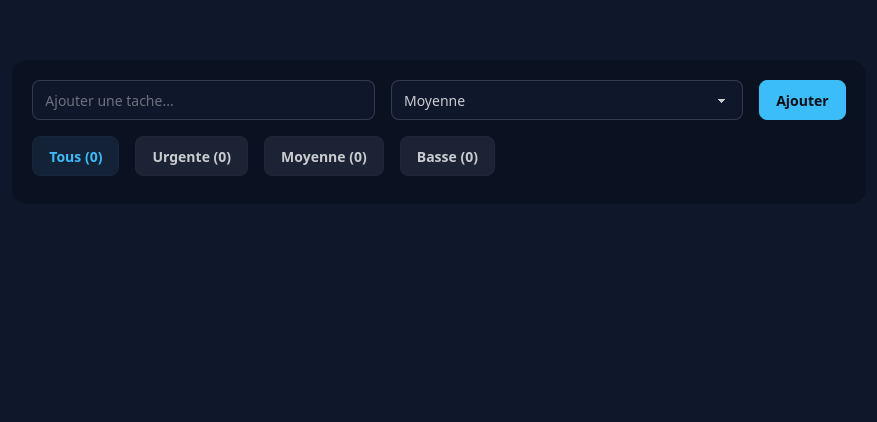
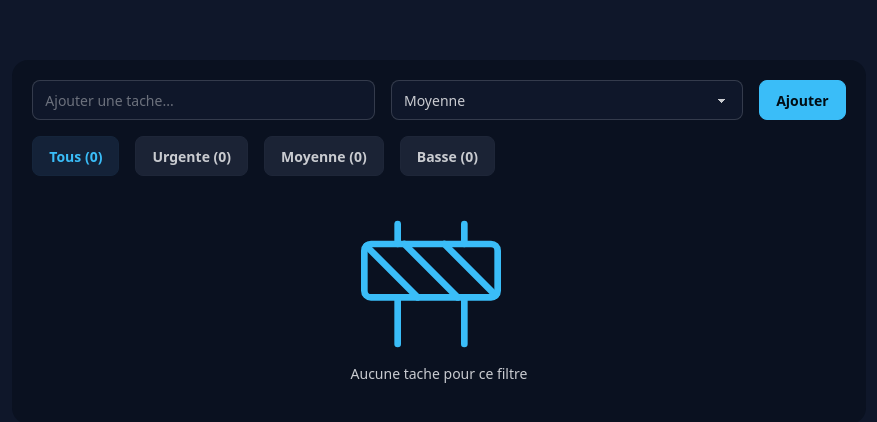
Before and after one commit to sadournyg/todo-react, a React (Vite) app: page / in a window 1280 px wide. Shown: the top 422 px of the page, without its empty margins (201-1078 px from the left). Built offline with nearby package versions, Linux system fonts and the light colour scheme.

Commit message:
feat: display message when todo list is empty

```diff
--- a/src/App.tsx
+++ b/src/App.tsx
@@ -1,4 +1,4 @@
-import { Divide } from "lucide-react";
+import { Construction, Divide } from "lucide-react";
 import { useEffect, useState } from "react";
 import TodoItem from "./TodoItem";
 
@@ -122,7 +122,15 @@
               ))}
             </ul>
           ) : (
-            <div></div>
+            <div className="flex justify-center items-center flex-col p-5">
+              <div>
+                <Construction
+                  strokeWidth={1}
+                  className="w-40 h-40 text-primary"
+                />
+                <p className="text-sm">Aucune tache pour ce filtre</p>
+              </div>
+            </div>
           )}
         </div>
       </div>
```
